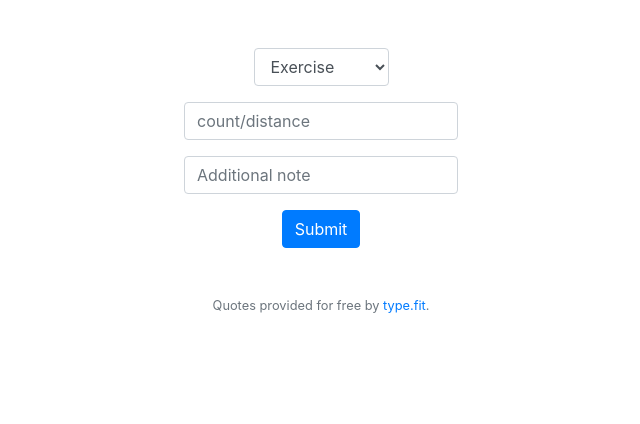
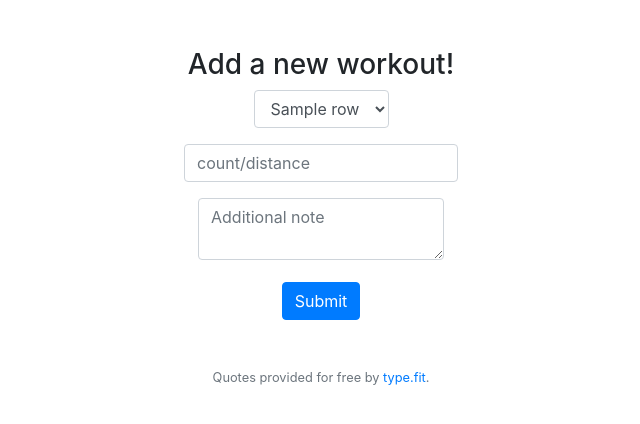
Before and after one commit to teohxuen/cs50final, a Flask app: template templates/index.html in a window 1280 px wide. Shown: the part 76-500 px from the top of the page, without its empty margins (319-959 px from the left). Run offline with Flask 2, Linux system fonts and the light colour scheme; the template is opened without the code that fills it: most values are stand-ins (such as "Sample title", 1, 10 or a date in 2020); some libraries are stand-ins or nearby versions.

Commit message:
Added index page

```diff
--- a/app.py
+++ b/app.py
@@ -50,15 +50,19 @@ def index():
         # TODO INSERT MOTIVATIONAL QUOTE
         # TODO INSERT X short of COMPLETING  goal for Y
 
-
-        exercise = db.execute("SELECT name FROM exercises WHERE userid = :userid",
+        exercise = db.execute("SELECT name, id FROM exercises WHERE userid = :userid",
                                 userid=session["user_id"])
         # if users have no exercise they are redireced to the page to add new exercise
         if len(exercise) == 0:
             return redirect("/new")
         return render_template("index.html", exercise=exercise)
     else:
-        # TODO process the input
+        # HTML ensures that at least a count is chosen
+
+        db.execute("INSERT INTO history (exerciseid, userid, count, notes)\
+                    VALUES (:exerciseid, :userid, :count, :notes)",
+                    exerciseid=request.form.get("name"), userid=session["user_id"],
+                    count=request.form.get("count"), notes=request.form.get("note"))
         return redirect("/")
 
 @app.route("/new", methods=["GET","POST"])
--- a/templates/index.html
+++ b/templates/index.html
@@ -5,22 +5,22 @@
 {% endblock %}
 
 {% block main %}
+    <h3>Add a new workout!</h3>
     <form action="/" method="post">
         <div class="form-group">
-            <select class="form-control" name="name" onchange='checkvalue(this.value)'>
-                <option disabled selected value="">Exercise</option>
+            <select class="form-control" name="name">
                 {% for row in exercise %}
-                <option>{{ row["name"] }}</option>
+                <option value={{ row["id"] }}>{{ row["name"] }}</option>
                 {% endfor %}
             </select>
         </div>
 
         <div class="form-group">
-            <input class="form-control" min="0.01" name="count" placeholder="count/distance" type="number">
+            <input class="form-control" min="0.01" step="0.01" name="count" placeholder="count/distance" type="number" required>
         </div>
 
         <div class="form-group">
-            <input class="form-control" name="note" placeholder="Additional note" type="text">
+            <textarea class="form-control" name="note" placeholder="Additional note" type="text" row=3></textarea>
         </div>
         <button class="btn btn-primary" type="submit">Submit</button>
     </form>
```
